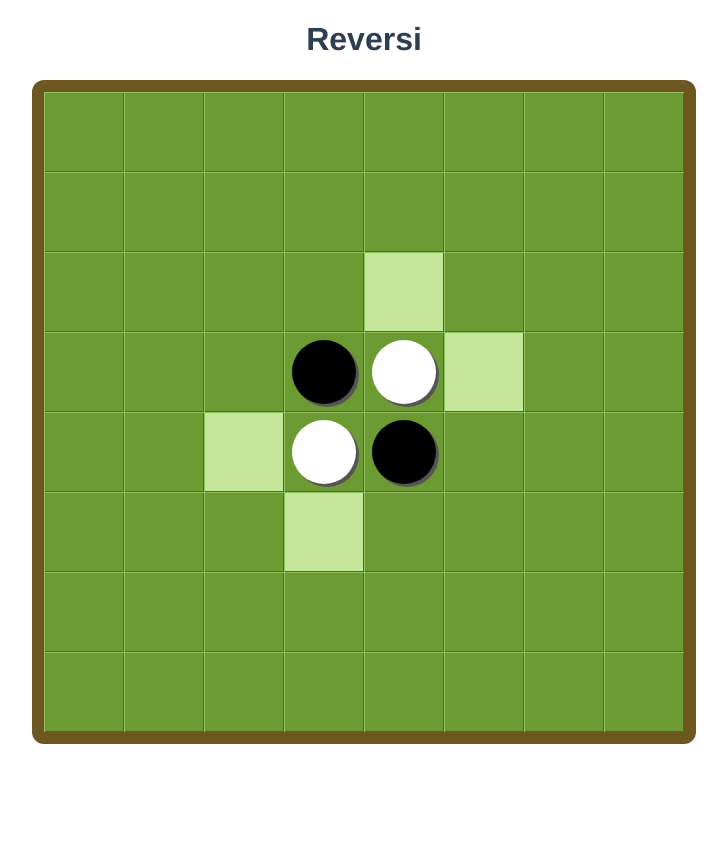
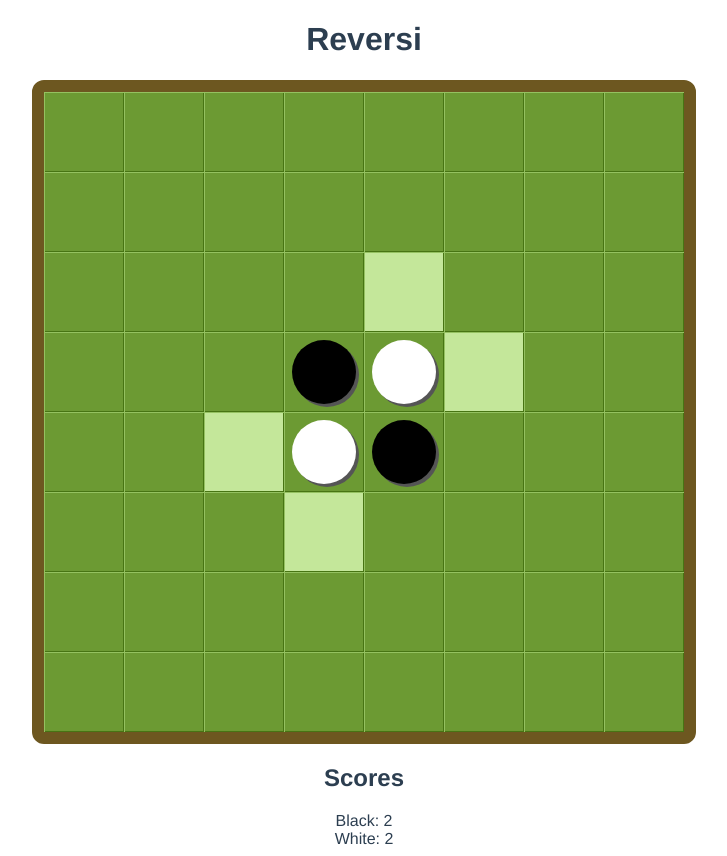
Before and after one commit to miyohide/vue-reversi, a Vue app: page / in a window 1280 px wide. Shown: the whole page, without its empty margins (276-1003 px from the left). Before the commit the page ends 800 px from the top, so only its background shows below. Built offline with nearby package versions, Linux system fonts and the light colour scheme.

Commit message:
display score.

```diff
--- a/src/App.vue
+++ b/src/App.vue
@@ -2,16 +2,19 @@
   <div id="app">
     <h1>Reversi</h1>
     <board />
+    <dashboard />
   </div>
 </template>
 
 <script>
 import Board from './components/Board.vue';
+import Dashboard from './components/Dashboard.vue';
 
 export default {
   name: 'app',
   components: {
     Board,
+    Dashboard,
   },
 };
 </script>
--- a/src/components/Dashboard.vue
+++ b/src/components/Dashboard.vue
@@ -2,6 +2,27 @@
     <div class="dashboard">
         <div class="score">
             <h2>Scores</h2>
+            <div class="scores-container">
+                <div>
+                    Black: {{blackPlayerScore}}
+                </div>
+                <div>
+                    White: {{whitePlayerScore}}
+                </div>
+            </div>
         </div>
     </div>
 </template>
+
+<script>
+import { mapGetters } from 'vuex';
+
+export default {
+    computed: {
+        ...mapGetters([
+            'blackPlayerScore',
+            'whitePlayerScore',
+        ]),
+    },
+};
+</script>
```
